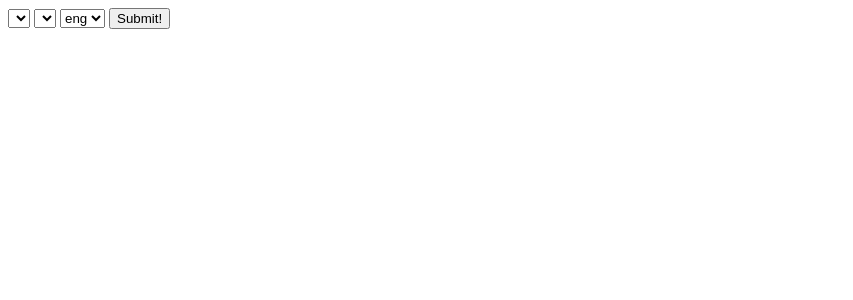
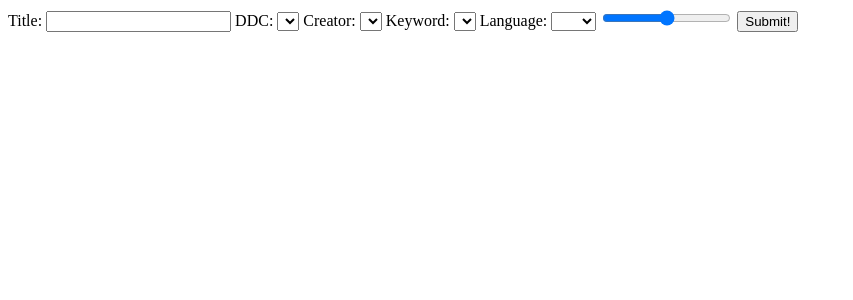
Before and after one commit to Simino/greenzora, a Flask app: page /form in a window 1280 px wide. Shown: the top 300 px of the page, without its empty margins (0-853 px from the left). Run offline with Flask 2, Linux system fonts and the light colour scheme; data comes from the database, SQL or seed files in the repository; data that the repository does not hold is empty; parts of the project's set-up code (start-up, migrations or seed data) failed here and were passed over.

Commit message:
implemented more filters

```diff
--- a/server/routes.py
+++ b/server/routes.py
@@ -31,7 +31,9 @@ def form():
     keywords = db.session.query(models.Keyword).filter(models.Keyword.id.in_([k.keyword_id for k in all_sustainable_paper_keywords])).all()
 
     languages = db.session.query(models.Language)
-    return render_template('searchlist.html', creators=creators, keywords=keywords, languages=languages)
+
+    ddcs = db.session.query(models.DDC)
+    return render_template('searchlist.html', creators=creators, keywords=keywords, languages=languages, ddcs=ddcs)
 
 
 @server_app.route('/results', methods=['GET', 'POST'])
@@ -42,7 +44,6 @@ def results():
         print(request.form)
     papers = db.session.query(Paper).filter(Paper.creators.id == creator_select)
 
-    keywords = papers.keywords
 
     paperCreators = db.session.query(models.PaperCreator).filter(models.PaperCreator.creator_id == creator_select).all()
     papers = db.session.query(Paper).filter(Paper.uid.in_([p.paper_uid for p in paperCreators])).filter(Paper.sustainable == True).all()
@@ -57,6 +58,10 @@ def sresults():
     filter_criteria = dict([('title', 'search'), ('creator', 'drop'), ('description', 'search'), ('date', 'range'), ('language', 'drop'), ('ddc', 'drop'), ('keyword', 'drop')])
     matching_papers = db.session.query(Paper).filter(Paper.sustainable == True)
     if request.method == 'POST':
+        if 'title_select' in request.form:
+            if not request.form['title_select'] == '':
+                title_select = request.form['title_select']
+                matching_papers = matching_papers.filter(Paper.title.contains(title_select))
         if 'creator_select' in request.form:
             if not request.form['creator_select'] == '':
                 creator_select = request.form['creator_select']
@@ -72,9 +77,14 @@ def sresults():
         if 'language_select' in request.form:
             if not request.form['language_select'] == '':
                 language_select = request.form['language_select']
-                print("language id is")
-                print(language_select)
-                matching_papers.filter(Paper.language_id == language_select)
+                matching_papers = matching_papers.filter(Paper.language_id == language_select)
+        if 'ddc_select' in request.form:
+            if not request.form['ddc_select'] == '':
+                ddc_select = request.form['ddc_select']
+                paperddcs = db.session.query(models.PaperDDC).filter(
+                    models.PaperDDC.ddc_dewey_number == ddc_select).all()
+                matching_papers = matching_papers.filter(Paper.uid.in_([p.paper_uid for p in paperddcs]))
+    matching_papers = matching_papers.all()
     return render_template('results.html', papers=matching_papers)
 
 
--- a/server/templates/searchlist.html
+++ b/server/templates/searchlist.html
@@ -6,23 +6,32 @@
 </head>
 <body>
     <form name="select" action="sresults" method="POST">
-        <select name="creator_select" >
+        Title: <input name="title_select" type="text">
+        DDC: <select name="ddc_select">
+            <option selected label=""></option>
+            {% for ddc in ddcs %}
+            <option value="{{ddc['dewey_number']}}">{{ddc['name']}}</option>
+            {% endfor %}
+        </select>
+        Creator: <select name="creator_select" >
             <option selected label=""></option>
             {% for creator in creators %}
             <option value="{{creator['id']}}">{{creator['last_name']}} {{creator['first_name']}}</option>
             {% endfor %}
         </select>
-        <select name="keyword_select">
+        Keyword: <select name="keyword_select">
             <option selected label=""></option>
             {% for keyword in keywords %}
             <option value="{{keyword['id']}}">{{keyword['name']}} </option>
             {% endfor %}
         </select>
-        <select name="language_select">
+        Language: <select name="language_select">
+            <option selected label=""></option>
             {% for language in languages %}
             <option value="{{language['id']}}"> {{language['name']}}</option>
             {% endfor %}
         </select>
+        <input id="date_slider" type="range" min="1950" max="2020">
         <button type="submit">Submit!</button>
     </form>
 </body>
```
Also changed, not shown: server/templates/Advanced Search.html (added, +57 -0 lines).
